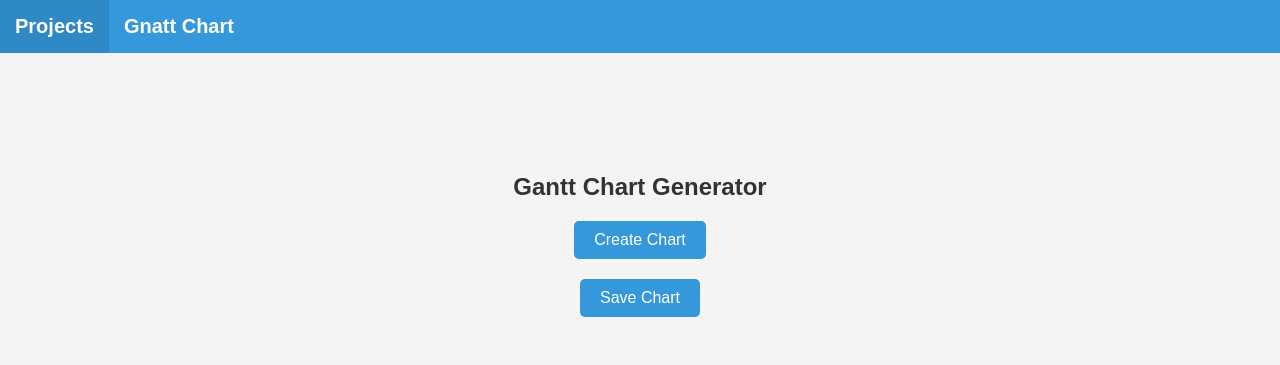
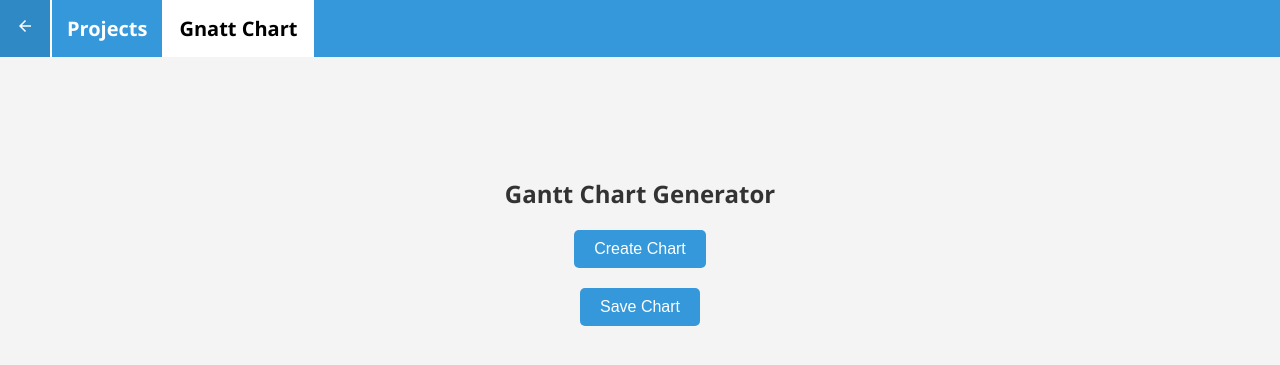
Before and after one commit to aidangg-05/coLaB, a PHP site: page /gantt.php in a window 1280 px wide. Shown: the top 365 px of the page. Run offline with PHP 8.4, Linux system fonts and the light colour scheme; the visitor is signed in with stand-in values (Sample User, id 1).

Commit message:
updated the feedback page

```diff
--- a/src/gantt.php
+++ b/src/gantt.php
@@ -4,13 +4,18 @@
     <meta charset="UTF-8">
     <meta name="viewport" content="width=device-width, initial-scale=1.0">
     <link rel="stylesheet" href="styles_gantt.css">
+
+    <!--For icons-->
+    <link rel="stylesheet" href="https://fonts.googleapis.com/css2?family=Material+Symbols+Outlined:opsz,wght,FILL,GRAD@24,400,0,0" />
+
     <title>Gantt Chart Generator</title>
 </head>
 <body>
 <nav class="navbar">
     <ul>
+        <li><span class="material-symbols-outlined" onclick="window.location.href='index.php'" style="font-size: 20px">arrow_back</span></li>
         <li onclick="goProjects()">Projects</li>
-        <li>Gnatt Chart</li>
+        <li style="background-color: white;color: black">Gnatt Chart</li>
     </ul>
 </nav>
 <section class="mainbody">
--- a/src/projectpage.php
+++ b/src/projectpage.php
@@ -13,8 +13,8 @@
 <nav class="navbar">
 
     <ul>
-        <li><span class="material-symbols-outlined" onclick="window.location.href='index.php'">arrow_back</span></li>
-        <li>Projects</li>
+        <li><span class="material-symbols-outlined" onclick="window.location.href='index.php'" style="font-size: 20px">arrow_back</span></li>
+        <li style="background-color: white;color: black">Projects</li>
         <li onclick="goGanttchart()">Gnatt Chart</li>
     </ul>
 </nav>
--- a/src/styles_gantt.css
+++ b/src/styles_gantt.css
@@ -1,5 +1,5 @@
 body {
-    font-family: 'Arial', sans-serif;
+    font-family: 'Segoe UI', Tahoma, Geneva, Verdana, sans-serif;
     background-color: #f4f4f4;
     margin: 0;
     padding: 0;
@@ -125,6 +125,7 @@ button.save-chart {
     text-align: center;
     float: left;
     cursor: default;
+    border-right:2px solid white ;
 }
 .navbar li:hover{
     background-color: rgba(0, 0, 0, 0.1);
--- a/src/styles_projectpage.css
+++ b/src/styles_projectpage.css
@@ -20,6 +20,8 @@ body {
     text-align: center;
     float: left;
     cursor: default;
+    border-right: 2px solid white;
+
 }
 .navbar li:hover{
     background-color: rgba(0, 0, 0, 0.1);
```
Also changed, not shown: src/contactus.php (+4 -5 lines), src/styles_contactus.css (+25 -11 lines).
